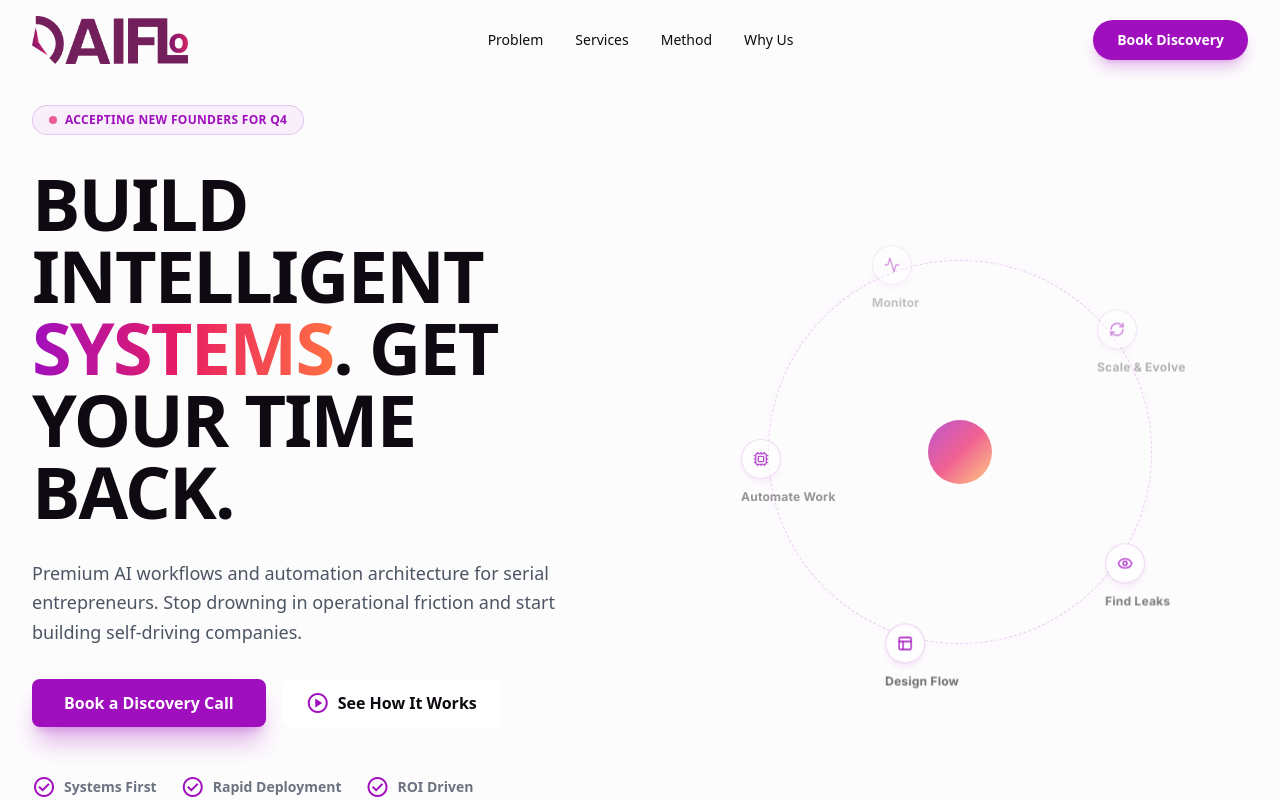
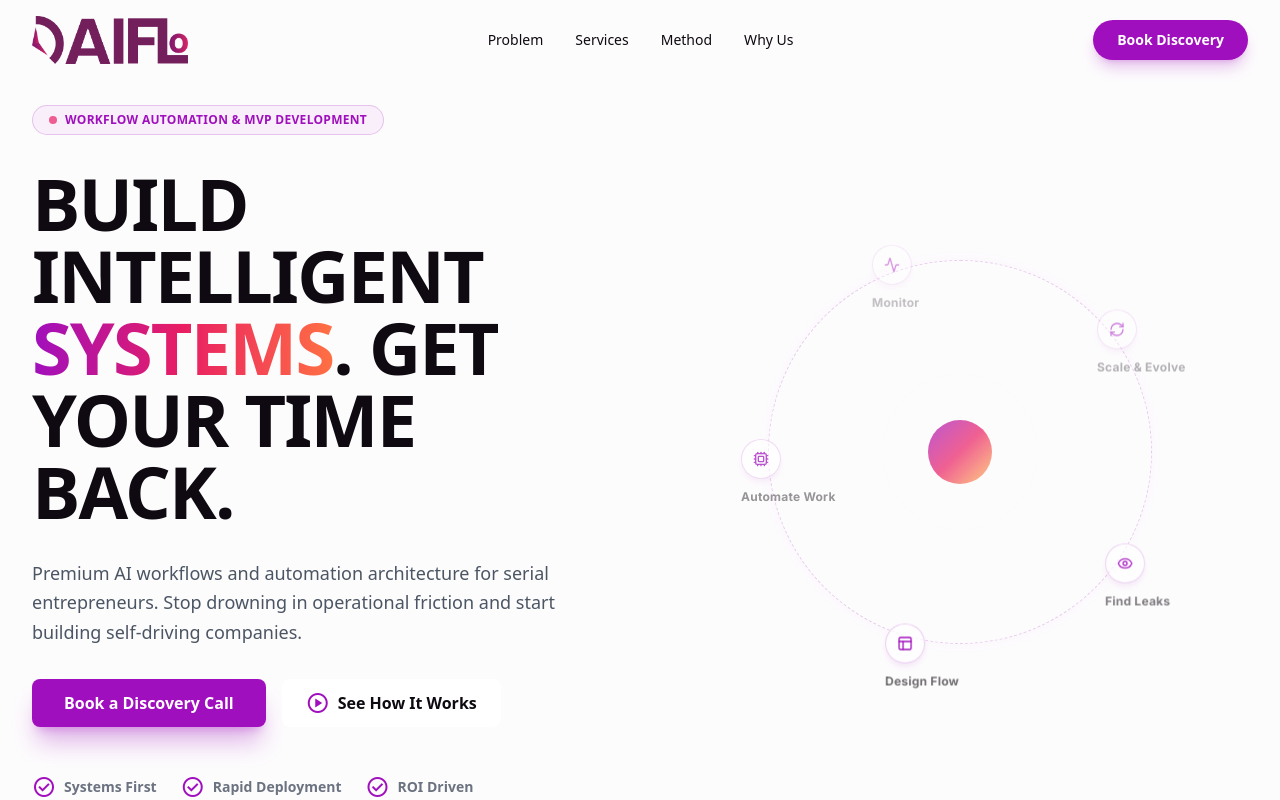
Before and after one commit to gnanaprakash22594/Aiflo-pro, a React (Vite) app: page / in a window 1280 px wide. Shown: the top 800 px of the page. Built offline with nearby package versions, Linux system fonts and the light colour scheme.

Commit message:
Update Hero badge text

```diff
--- a/src/components/Hero.jsx
+++ b/src/components/Hero.jsx
@@ -68,7 +68,7 @@ const Hero = () => {
                 <div className="flex flex-col gap-8 text-left">
                     <div className="inline-flex w-fit items-center gap-2 rounded-full border border-primary/20 bg-primary/5 px-4 py-1.5 backdrop-blur-sm">
                         <span className="flex h-2 w-2 rounded-full bg-accent-magenta animate-pulse"></span>
-                        <span className="text-xs font-bold uppercase tracking-wide text-primary">Accepting New Founders for Q4</span>
+                        <span className="text-xs font-bold uppercase tracking-wide text-primary">Workflow Automation & MVP Development</span>
                     </div>
                     <h1 className="text-5xl font-black leading-[0.95] tracking-tight text-text-main dark:text-white sm:text-6xl lg:text-7xl">
                         BUILD INTELLIGENT <span className="text-transparent bg-clip-text bg-gradient-to-r from-primary via-accent-magenta to-accent-coral">SYSTEMS</span>. GET YOUR TIME BACK.
```
